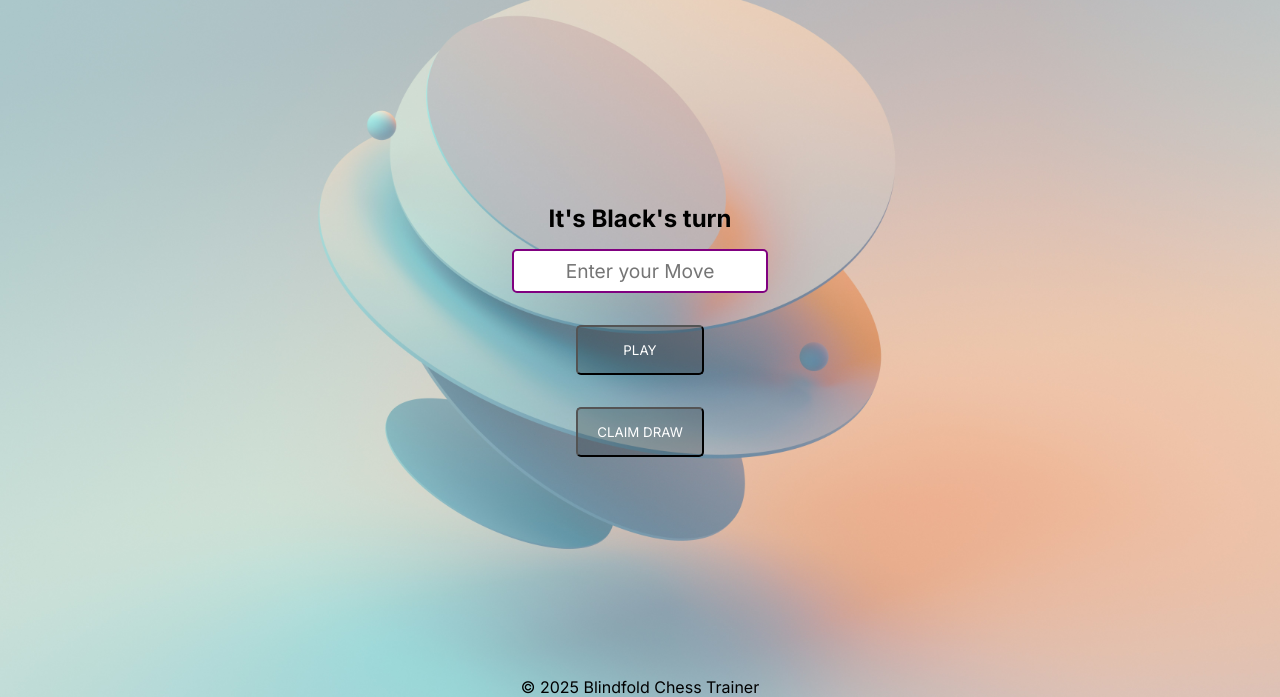
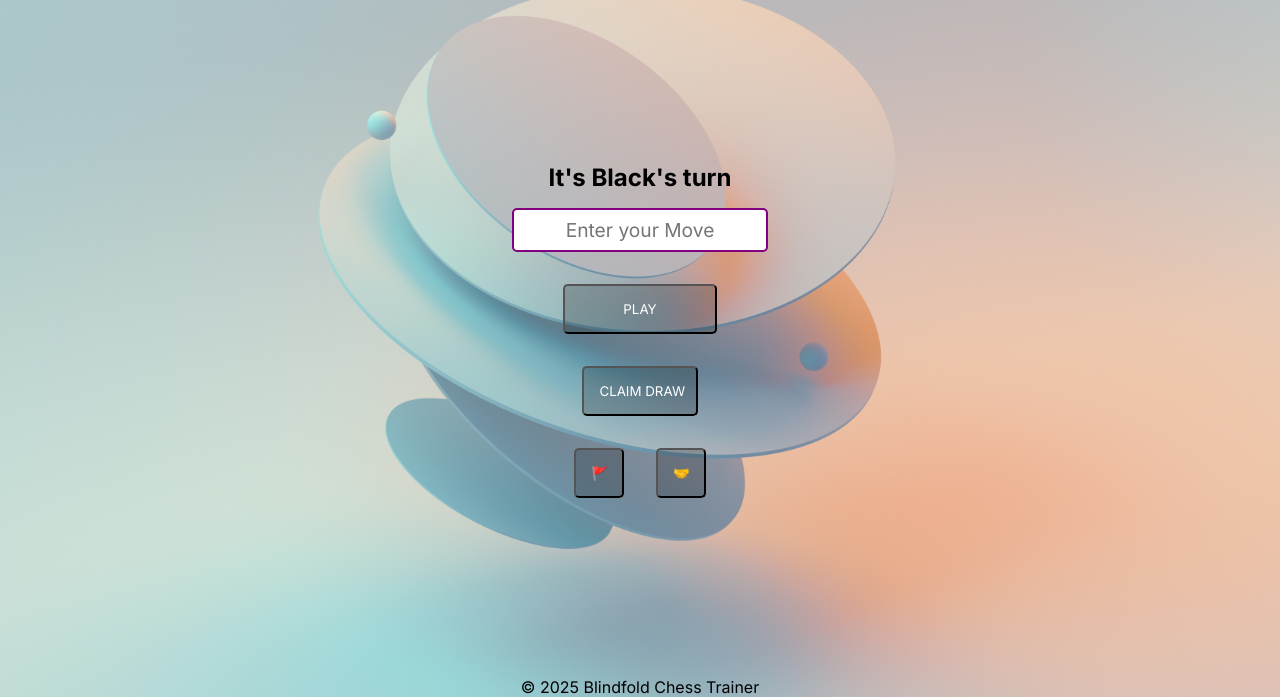
Before and after one commit to ilnurkkh/blindfold-chess-trainer, a Flask app: page / in a window 1280 px wide. Shown: the part 103-800 px from the top of the page. Run offline with Flask 3, Linux system fonts and the light colour scheme.

Commit message:
Added Resign/Draw agreement Buttons

```diff
--- a/app.py
+++ b/app.py
@@ -32,6 +32,15 @@ def index():
                 else:
                     return render_template('index.html', turn=turn, error="Draw cannot be claimed now.")
 
+            elif 'resign' in request.form: # If Resign button is pressed
+                game_over = True
+                result = '0-1' if board.turn == chess.WHITE else '1-0' # Determine result based on whose turn it is
+                return render_template('result.html', result=result, pgn=get_pgn_string())
+
+            elif 'agree_draw' in request.form: # If Agree Draw button is pressed
+                game_over = True
+                return render_template('result.html', result='1/2-1/2', pgn=get_pgn_string())
+
             # Makes the move on the board
             try:
                 move = board.parse_san(request.form.get('move'))
--- a/static/css/style.css
+++ b/static/css/style.css
@@ -77,7 +77,7 @@ nav ul li {
     align-items: center;
 }
 
-.playing_area form {
+.playing_area .main_area {
     width: 40%;
     display: flex;
     flex-direction: column;
@@ -101,7 +101,7 @@ nav ul li {
     padding: 15px;
     margin: 2vh;
     border-radius: 5px;
-    width: 25%;
+    width: 30%;
     color: #fff;
     cursor: pointer;
     text-transform: uppercase;
@@ -119,6 +119,24 @@ nav ul li {
     max-width: 50vw;
 }
 
+.claim_draw {
+    width: 30%;
+}
+
+.controls {
+    display: flex;
+    flex-direction: row;
+}
+
+.controls input {
+    display: block;
+    /* width: 30%; */
+}
+
+.restart-btn {
+    width: 75%;
+}
+
 /* footer {
     margin-top: auto;
 } */
--- a/templates/index.html
+++ b/templates/index.html
@@ -41,7 +41,7 @@
 
         <div class="playing_area">
             <h2 class="turn">It's {{ turn }}'s turn</h2>
-            <form action="/" method="post">
+            <form action="/" method="post" class="main_area">
                 <input type="text" name="move" placeholder="Enter your Move" required autocomplete="off" autofocus
                     class="move_input" />
                 <input type="submit" value="play" class="btn" />
@@ -54,6 +54,10 @@
             <form action="/" class="claim_draw" method="post">
                 <input type="submit" value="Claim Draw" name="claim_draw" class="btn"/>
             </form>
+            <form action="/" class="controls flex-all-center" method="post">
+                <input type="submit" value="&#x1F6A9;" class="btn" name="resign">
+                <input type="submit" value="&#x1F91D;" class="btn" name="agree_draw">
+            </form>
         </div>
 
 
--- a/templates/result.html
+++ b/templates/result.html
@@ -49,7 +49,7 @@
         </div>
         <div class="playing_area">
             <form action="/" method="post">
-                <input type="submit" value="Restart" class="btn" />
+                <input type="submit" value="&#x21BB;" class="restart-btn btn" />
             </form>
         </div>
         <div>
```
